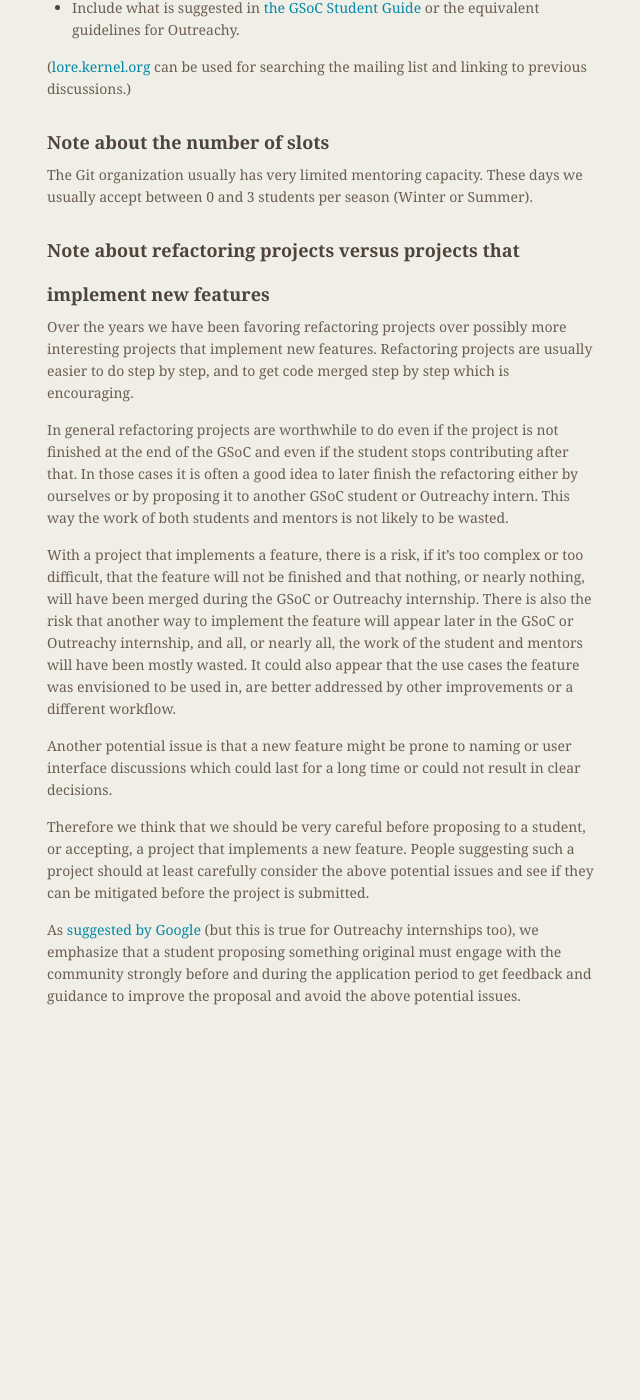
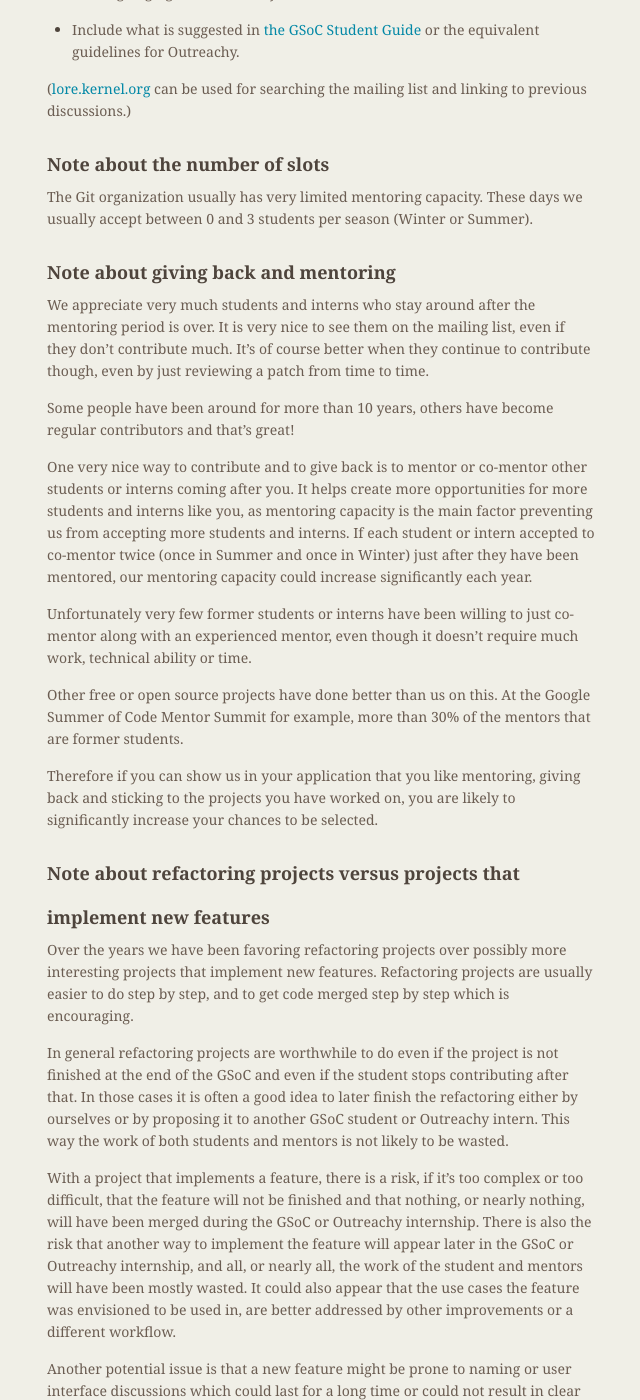
Before and after one commit to git/git.github.io, a Jekyll site: the page built from General-Application-Information.md, in a window 1280 px wide and 1400 px high, scrolled down 1958 px. Shown: the whole window, without its empty margins (487-1127 px from the left). Built offline with Jekyll 4.4.1, drawn with Linux system fonts in a browser that asks for light colours; before the commit the page ends 2980 px from its top, so only the background shows below that; some of the changed text lies outside the part shown.

Commit message:
General-Application: add note about giving back and mentoring

```diff
--- a/General-Application-Information.md
+++ b/General-Application-Information.md
@@ -40,7 +40,8 @@ the result of your thinking as a review.
 
 A complete application should include a presentation of yourself
 (include any argument that may convince mentors that you are able to
-complete the project) and detailed explanations about your project.
+complete the project) and detailed explanations about your
+project. See also the "Note about giving back and mentoring" below.
 
 Project ideas are just ... ideas! The list we provide is not
 exhaustive, and more importantly each idea only includes a summary of
@@ -122,6 +123,39 @@ The Git organization usually has very limited mentoring capacity.
 These days we usually accept between 0 and 3 students per season
 (Winter or Summer).
 
+## Note about giving back and mentoring
+
+We appreciate very much students and interns who stay around after the
+mentoring period is over. It is very nice to see them on the mailing
+list, even if they don't contribute much. It's of course better when
+they continue to contribute though, even by just reviewing a patch
+from time to time.
+
+Some people have been around for more than 10 years, others have
+become regular contributors and that's great!
+
+One very nice way to contribute and to give back is to mentor or
+co-mentor other students or interns coming after you. It helps create
+more opportunities for more students and interns like you, as
+mentoring capacity is the main factor preventing us from accepting
+more students and interns. If each student or intern accepted to
+co-mentor twice (once in Summer and once in Winter) just after they
+have been mentored, our mentoring capacity could increase
+significantly each year.
+
+Unfortunately very few former students or interns have been willing to
+just co-mentor along with an experienced mentor, even though it
+doesn't require much work, technical ability or time.
+
+Other free or open source projects have done better than us on
+this. At the Google Summer of Code Mentor Summit for example, more
+than 30% of the mentors that are former students.
+
+Therefore if you can show us in your application that you like
+mentoring, giving back and sticking to the projects you have worked
+on, you are likely to significantly increase your chances to be
+selected.
+
 ## Note about refactoring projects versus projects that implement new features
 
 Over the years we have been favoring refactoring projects over
```
